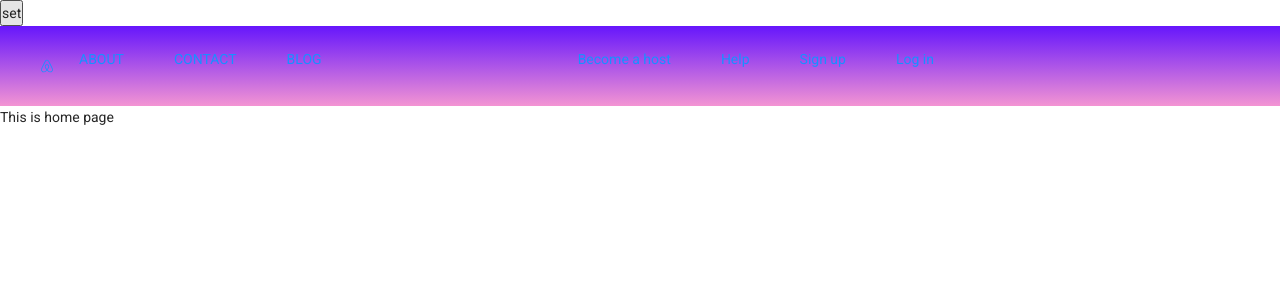
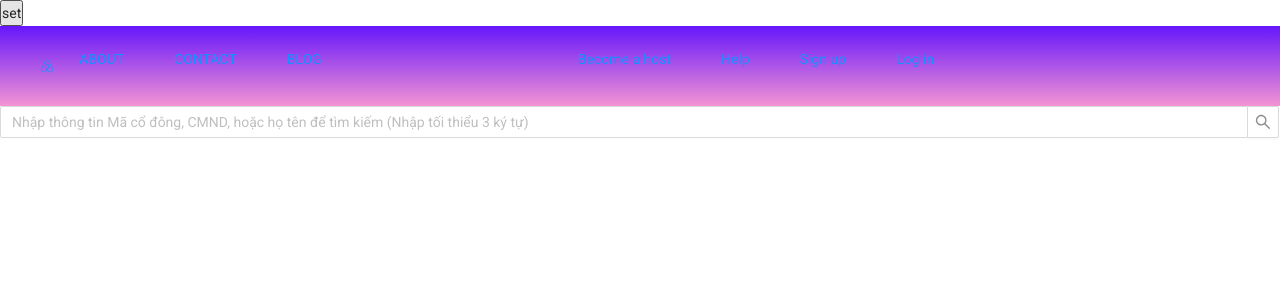
Before and after one commit to trananhchuong/lading-page-repo, a React (Create React App) app in the folder lading-page/: page / in a window 1280 px wide. Shown: the top 300 px of the page. Built offline with nearby package versions, Linux system fonts and the light colour scheme.

Commit message:
update dark theme

```diff
--- /dev/null
+++ b/lading-page/src/components/customSearch/CustomSearch.tsx
@@ -0,0 +1,99 @@
+import React, { useState } from 'react';
+import PropTypes from 'prop-types';
+import { Input, Dropdown } from 'antd';
+const { Search } = Input;
+
+CustomSearch.propTypes = {
+
+};
+
+interface IState {
+    loading: boolean,
+    visible: boolean,
+    key: string
+}
+
+function CustomSearch(props) {
+    const inputSearchRef: any = React.useRef(null);
+
+    const [state, setState] = useState<IState>({
+        loading: false,
+        visible: false,
+        key: ''
+    });
+
+    const renderOverlay = () => {
+        return <div>
+            overlay
+        </div>;
+    };
+
+    const toggleMenu = () => {
+        setState({
+            ...state,
+            visible: !state.visible
+        });
+    };
+
+    const handleInputChange = (event: any) => {
+        const target = event.target;
+        if (target) {
+            const name = target.name;
+            const value = target.type === 'checkbox' ? target.checked : target.value;
+            setState({
+                ...state,
+                [name]: value
+            });
+
+            // this.keyGlobal = value;
+            // this.handleInputChangeDebounce();
+        }
+    };
+
+    return (
+        <div className="container-fluid test-share-holder mb-4 pl-0 pr-0" id="input-search">
+            <div className="row rowSearch">
+                <div className="col-md-1" />
+                <div className="col-md-10">
+                    <Dropdown
+                        overlay={renderOverlay()}
+                        placement="bottomCenter"
+                        trigger={['click']}
+                        getPopupContainer={() => {
+                            return document.getElementById('input-search')!;
+                        }}
+                        visible={state.visible}
+                        onVisibleChange={toggleMenu}
+                    >
+                        <div className="input-group" id="div-search">
+                            <Search
+                                ref={inputSearchRef}
+                                placeholder="Nhập thông tin Mã cổ đông, CMND, hoặc họ tên để tìm kiếm (Nhập tối thiểu 3 ký tự)"
+                                name="key"
+                                value={state.key}
+                                onChange={handleInputChange}
+                                allowClear={true}
+                                autoComplete="off"
+                            />
+                        </div>
+                    </Dropdown>
+                </div>
+                <div className="col-md-1" />
+            </div>
+            {/*
+            {!AppUtil.DataUtil.isEmpty(key) && !loading && (
+                <div className="row title-result">
+                    <div className="col-md-12 text-center">
+                        <span className="span-title-result">
+                            Kết quả tìm kiếm
+                            </span>
+                        <hr className="title-result-hr" />
+                    </div>
+                </div>
+            )}
+            {!AppUtil.DataUtil.isEmpty(key) && !visible && this.renderResultSearch()} */}
+        </div>
+    );
+}
+
+export default CustomSearch;
--- a/lading-page/src/components/darkMode/DarkMode.tsx
+++ b/lading-page/src/components/darkMode/DarkMode.tsx
@@ -24,8 +24,6 @@ function DarkMode(props) {
     }
 
     const switchTheme = (e: any) => {
-        //eslint-disable-next-line no-debugger
-        debugger;
 
         if (theme === darkTheme) {
             body.classList.replace(darkTheme, lightTheme);
--- a/lading-page/src/components/homePage/HomePage.tsx
+++ b/lading-page/src/components/homePage/HomePage.tsx
@@ -2,6 +2,7 @@ import React from 'react';
 import PropTypes from 'prop-types';
 import Header from '../header/Header';
 import DarkMode from '../darkMode/DarkMode';
+import CustomSearch from '../customSearch/CustomSearch';
 
 HomePage.propTypes = {
 
@@ -12,7 +13,7 @@ function HomePage() {
         <div>
             <DarkMode/>
             <Header/>
-            This is home page
+            <CustomSearch/>
         </div>
     );
 }
--- a/lading-page/src/stylesGlobal.scss
+++ b/lading-page/src/stylesGlobal.scss
@@ -2,13 +2,11 @@
 
 * {
     box-sizing: border-box;
-    font-family: 'Roboto', sans-serif;
+    font-family: "Roboto", sans-serif;
 
     margin: 0;
     padding: 0;
 }
-
-
 
 :root {
     --blue: rgb(26, 57, 87);
@@ -26,6 +24,7 @@ body.dark {
     --background-color: var(--blue);
     --text-color: var(--white);
     --font-weight: 500;
+    background-color: #000;
     // --image: url("../night.jpg");
 }
 
```
